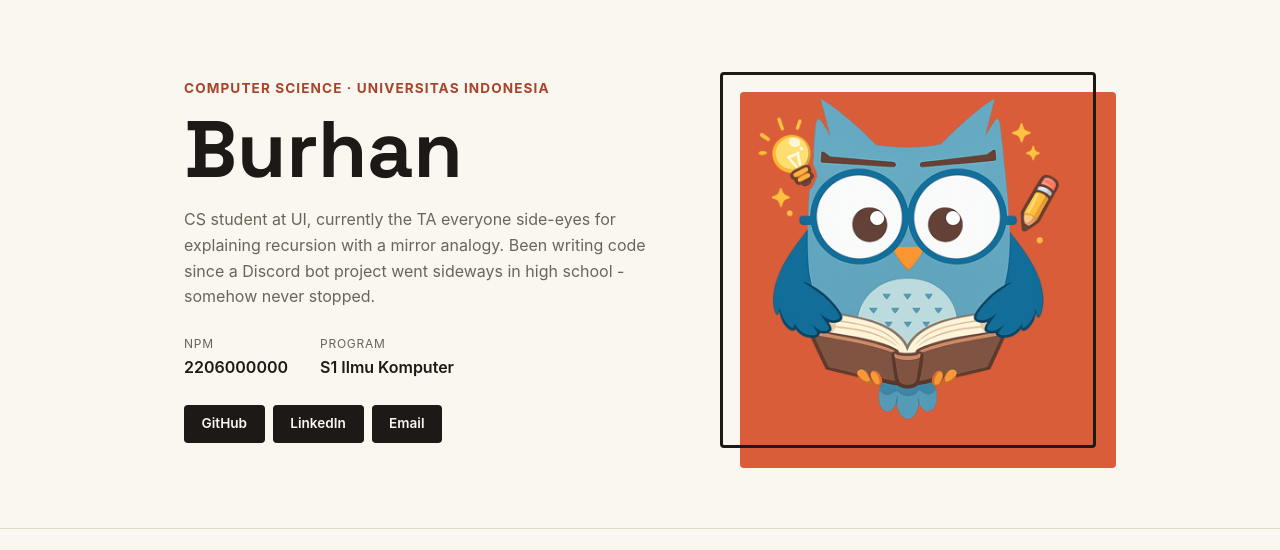
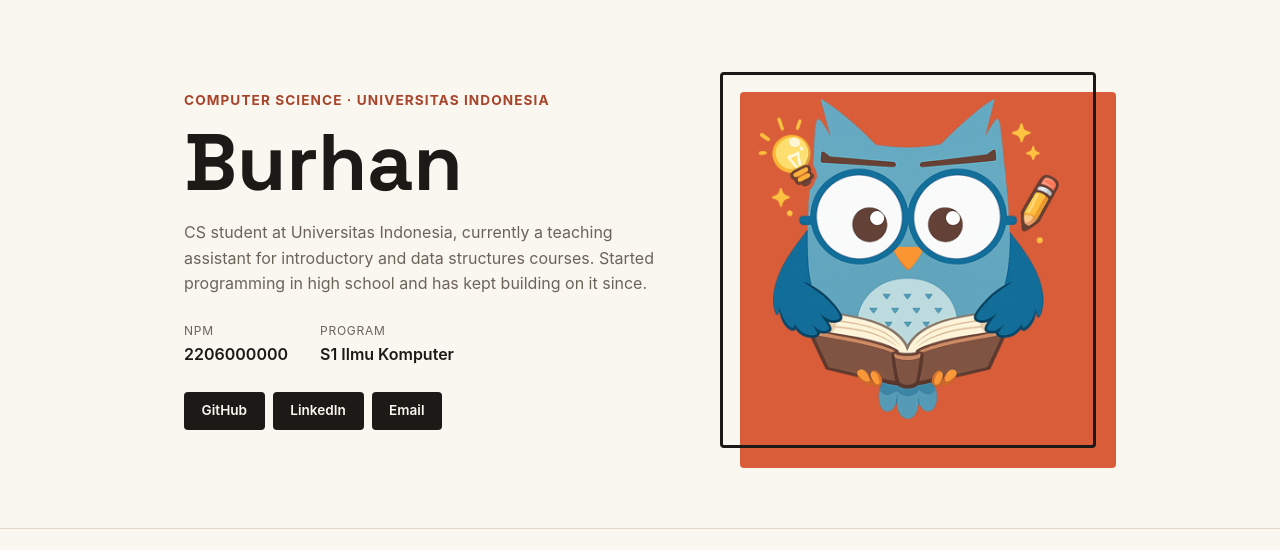
Before and after one commit to VazhaK14/asis-kuis-pbp-1, a Django app: page / in a window 1280 px wide. Shown: the part 74-624 px from the top of the page. Run offline with Django 4.2, Linux system fonts and the light colour scheme.

Commit message:
Tone down the bio, drop the joke
Replace the recursion/mirror-analogy joke and Discord bot backstory with a plain, factual bio - same over-styled/gimmicky problem as the old Experience section.

```diff
--- a/templates/index.html
+++ b/templates/index.html
@@ -25,7 +25,7 @@
                 <div class="hero-text">
                     <p class="hero-kicker">Computer Science &middot; Universitas Indonesia</p>
                     <h1>Burhan</h1>
-                    <p class="bio">CS student at UI, currently the TA everyone side-eyes for explaining recursion with a mirror analogy. Been writing code since a Discord bot project went sideways in high school - somehow never stopped.</p>
+                    <p class="bio">CS student at Universitas Indonesia, currently a teaching assistant for introductory and data structures courses. Started programming in high school and has kept building on it since.</p>
                     <dl class="meta-list">
                         <div class="meta-row">
                             <dt>NPM</dt>
```
